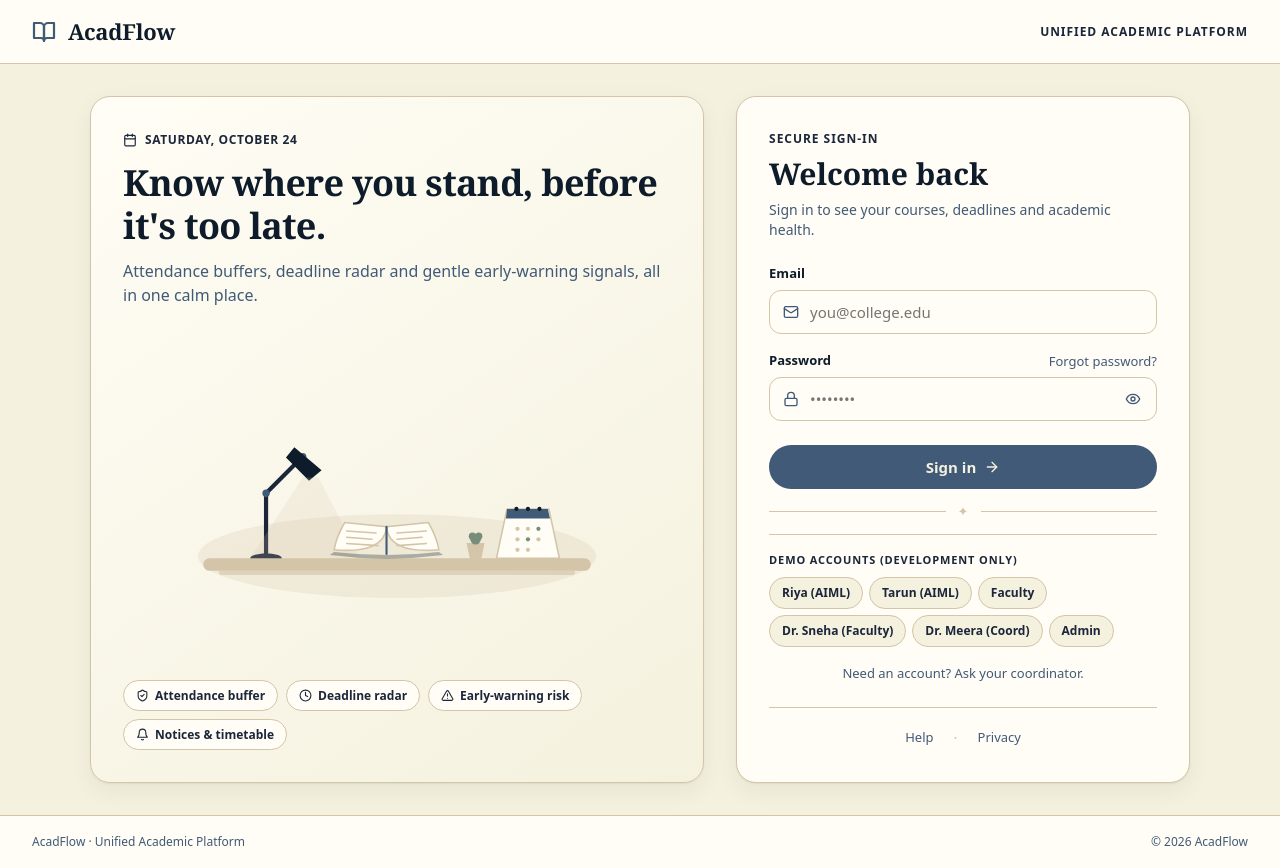
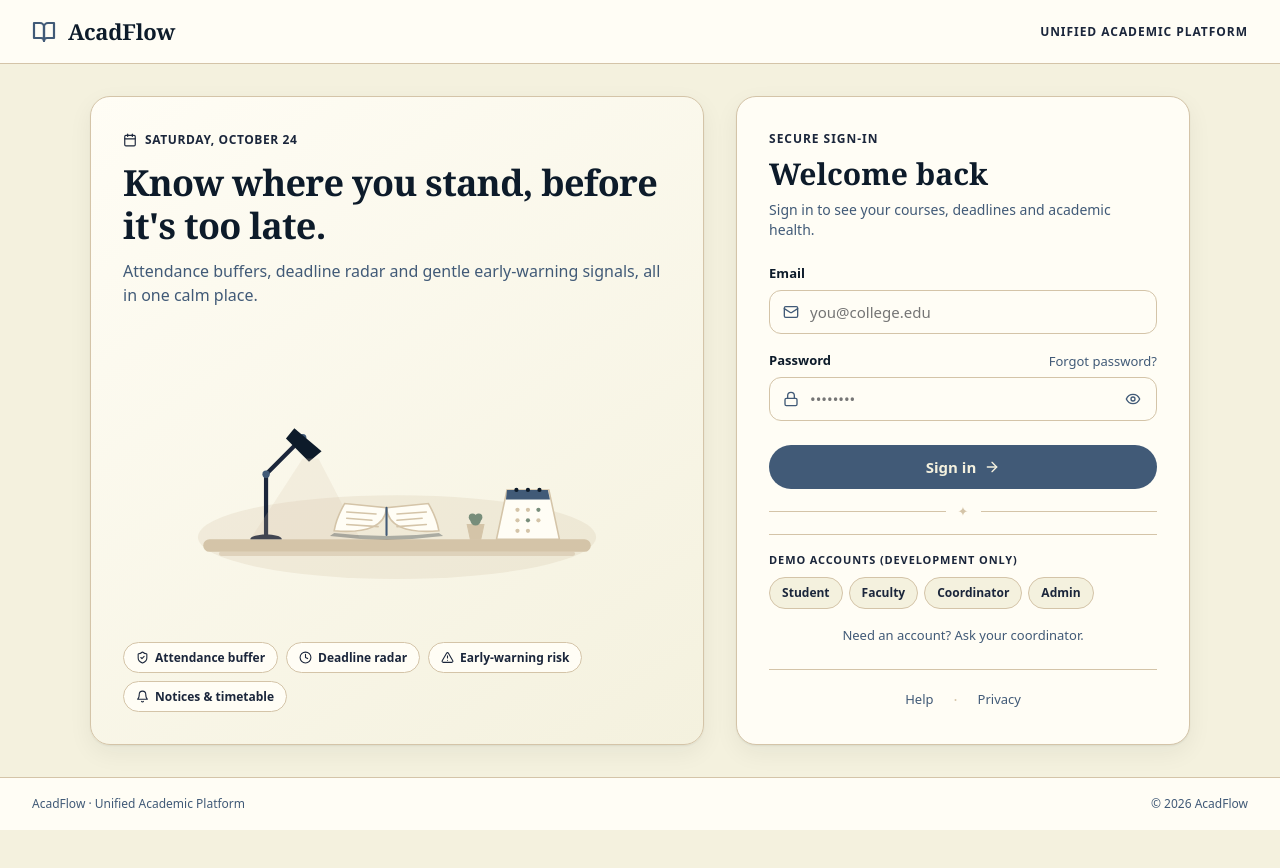
Before and after one commit to rishita1404/AcadFlow, a React (Vite) app in the folder frontend/: page /login in a window 1280 px wide. After the commit the page ends 830 px from the top, so only its background shows below. Built offline with nearby package versions, Linux system fonts and the light colour scheme; no server answers.

Commit message:
feat(auth): update login demo accounts to 4 core roles with active highlight

```diff
--- a/frontend/src/features/auth/SignInCard.jsx
+++ b/frontend/src/features/auth/SignInCard.jsx
@@ -3,11 +3,9 @@ import { Mail, Lock, Eye, EyeOff, ArrowRight, AlertCircle, Info, Loader2 } from
 import AuthDivider from './AuthDivider.jsx';
 
 const DEMO_ACCOUNTS = [
-  { email: 'riya.aiml001@acadflow.edu', label: 'Riya (AIML)' },
-  { email: 'tarun.aiml014@acadflow.edu', label: 'Tarun (AIML)' },
-  { email: 'rajesh.faculty@acadflow.edu', label: 'Faculty' },
-  { email: 'sneha.faculty@acadflow.edu', label: 'Dr. Sneha (Faculty)' },
-  { email: 'meera.coord@acadflow.edu', label: 'Dr. Meera (Coord)' },
+  { email: 'student@acadflow.edu', label: 'Student' },
+  { email: 'faculty@acadflow.edu', label: 'Faculty' },
+  { email: 'coordinator@acadflow.edu', label: 'Coordinator' },
   { email: 'admin@acadflow.edu', label: 'Admin' },
 ];
 
@@ -292,8 +290,9 @@ export default function SignInCard({
                     key={demoEmail}
                     type="button"
                     onClick={() => fillDemoAccount(demoEmail)}
-                    className="auth-demo-chip"
+                    className={`auth-demo-chip ${email === demoEmail ? 'is-active' : ''}`}
                     aria-label={`Fill credentials for ${label}`}
+                    title={`Fill ${demoEmail}`}
                   >
                     {label}
                   </button>
--- a/frontend/src/features/auth/auth.css
+++ b/frontend/src/features/auth/auth.css
@@ -456,6 +456,13 @@
   border-color: var(--accent);
 }
 
+.auth-demo-chip.is-active {
+  background-color: var(--accent);
+  color: #ffffff;
+  border-color: var(--accent);
+  box-shadow: 0 1px 3px rgba(0, 0, 0, 0.12);
+}
+
 /* Helper text */
 .auth-quiet-line {
   text-align: center;
```
